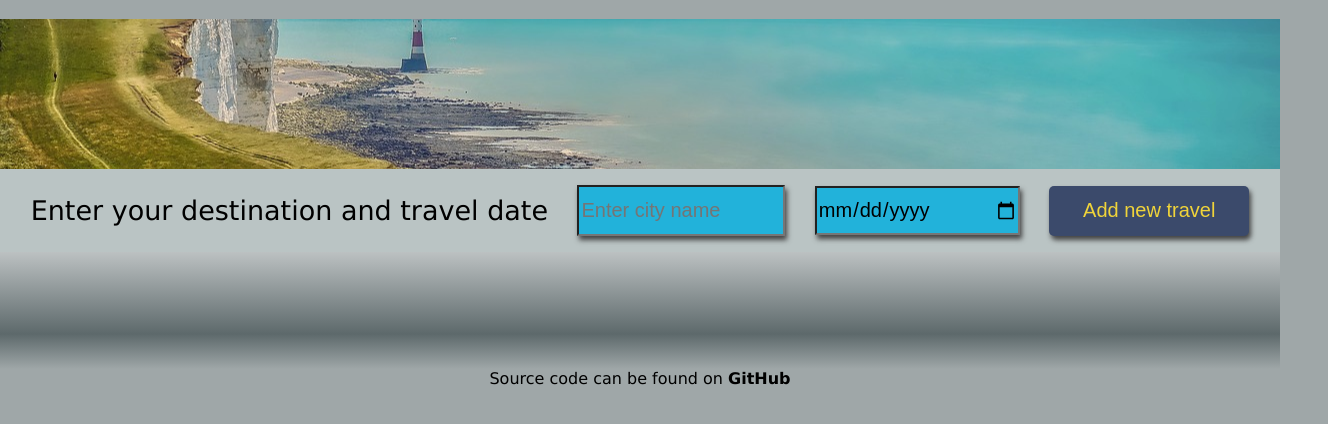
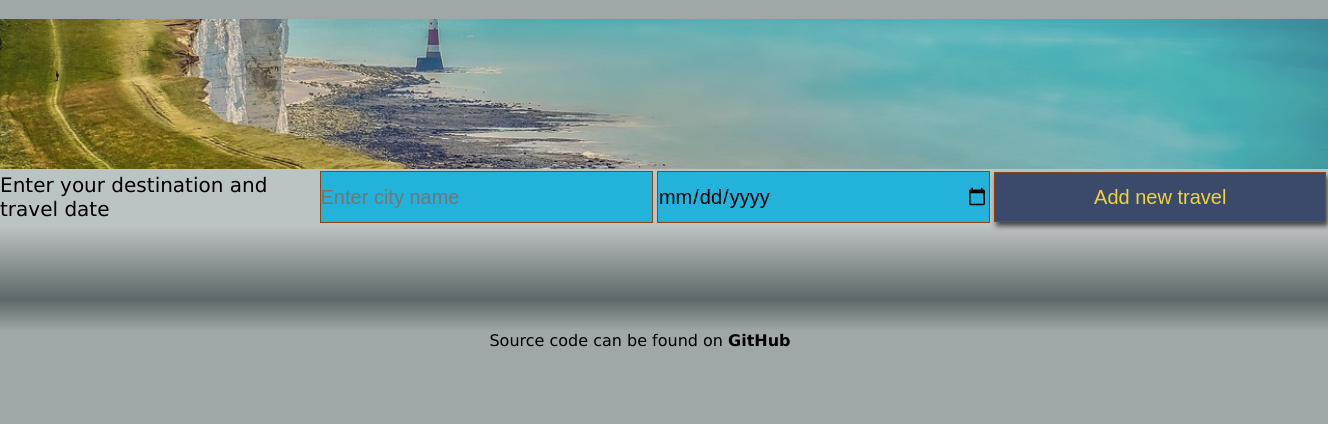
Before and after one commit to Manon-Fouquet/udacity-travel-planner, a website built with webpack: page src/client/views/index.html in a window 1280 px wide. Shown: the whole page, 1328 px wide, since content can reach past the window. Built offline with nearby package versions, Linux system fonts and the light colour scheme; files whose address does not match are found by name.

Commit message:
make the css responsive

```diff
--- a/src/client/styles/main.scss
+++ b/src/client/styles/main.scss
@@ -8,7 +8,7 @@ html,body {
 }
 
 .container{
-    width:100vw;
+    width:fit-content;
     margin:0;
     padding:0;
     display: grid;
@@ -19,7 +19,7 @@ html,body {
         "ft"
         ;
     grid-template-columns: 1fr;
-    grid-template-rows: minmax(150px,10vh) minmax(150px,10vh) 1fr 50px ;
+    grid-template-rows: minmax(150px,10vh) 1fr 1fr 50px ;
     background:  linear-gradient(180deg, #FFFFFF 50%,#5d696b 90%,#9fa7a8);
 }
 
@@ -37,6 +37,7 @@ html,body {
 
 .planned-trips-container{
     min-height: min-content;
+    width:100vw;
     grid-area: old;
     padding: 0;
     margin: 0;
@@ -47,6 +48,10 @@ html,body {
     grid-area: ft;
     text-align: center;
 }
+
+
+
+/*  Basic Styling To Override Default For Basic HTML Elements */
 
 a{
     color: black;
--- a/src/client/styles/new-trip.scss
+++ b/src/client/styles/new-trip.scss
@@ -1,47 +1,74 @@
 $placeholder-color-default:'#a8a179';
 $placeholder-color-input: 'darkgrey';//'#f0d43a';
-$form-width: 200px;
-$form-height: 50px;
+$form-width: 400px;
+$form-height: 30px;
 
 .input-travel{
     display: flex;
-    flex-direction: row;
-    height:min-content;
+    flex-direction: column;
     background-color: rgb(186, 196, 196);
     align-items: center;
-    justify-content: space-around;
-    padding:1em;
 }
 
 %form-default{
-    width: $form-width;
+    width: 95vw;
+    height:$form-height;
+    font-size: 10px;
+    font-family: 'Oswald', sans-serif;
+    margin: 0;
+    padding: inherit;
+    border: 1px solid saddlebrown;
+    //box-shadow: 2px 4px 5px #444;
+}
+
+@media(min-width:$form-width){
+    %form-default{
+        width: $form-width;
+        height:$form-height;
+        font-size: 20px;
+        font-family: 'Oswald', sans-serif;
+
+        margin: 2px;
+        //box-shadow: 2px 4px 5px #444;
+    }
+}
+
+@media(min-width:800px){
+    %form-default{
+        width: 400px;
+        height:50px;
+        font-size: 20px;
+        font-family: 'Oswald', sans-serif;
+        //box-shadow: 2px 4px 5px #444;
+    }
+
+    .input-travel{
+        flex-direction: row;
+        height:min-content;
+        align-items: left;
+        justify-content: left;
+    }
+}
+
+label{
+    display: inline;
     font-size: 20px;
-    font-family: 'Oswald', sans-serif;
-    box-shadow: 2px 4px 5px #444;
+    width: minmax(200px,30vw);
 }
+
+
 
 .form-input{
     @extend %form-default;
     background:#22b2da;
-    height: 45px;
     color:$placeholder-color-input;
 }
 
 button{
     @extend %form-default;
-    height: $form-height;
     background: #3b4a6b;
     color: #f0d43a;
-    border: none;
-    border-radius: 5px;
-}
-
-
-
-/*  Basic Styling To Override Default For Basic HTML Elements */
-label{
-    display:block;
-    font-size: 27px;
+    box-shadow: 2px 4px 5px #444;
 }
 
 
```
